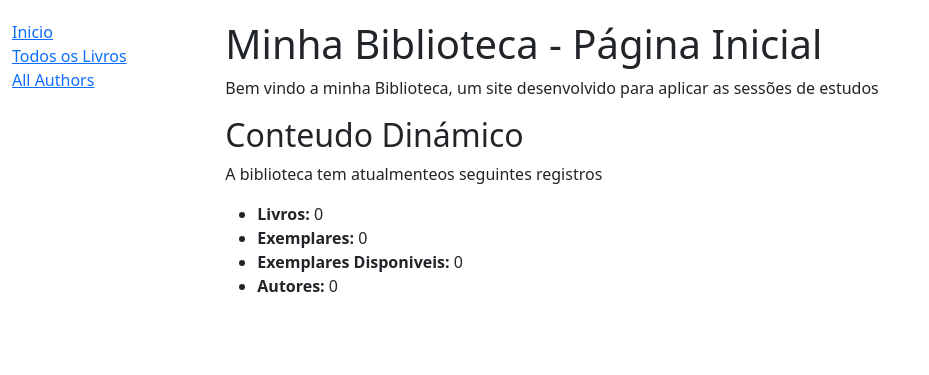
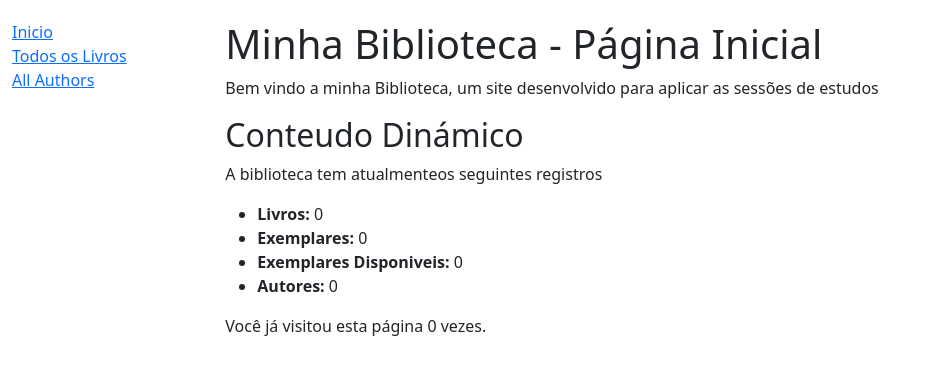
Before and after one commit to tiagodelima-sc/mdn-library, a Django app: page /catalogo/ in a window 1280 px wide. Shown: the top 375 px of the page, without its empty margins (0-929 px from the left). Run offline with Django 4.2, Linux system fonts and the light colour scheme; data that the repository does not hold is empty; parts of the project's set-up code (start-up, migrations or seed data) failed here and were passed over.

Commit message:
controle de visitas com sessao

```diff
--- a/catalogo/templates/base_generic.html
+++ b/catalogo/templates/base_generic.html
@@ -14,7 +14,7 @@
   {% load static %}
   <link rel="stylesheet" href="{% static 'css/styles.css' %}">
   <!--Impedindo o erro de 404 favicon.ico-->
-  <link rel="shortcut icon" href="#">
+  <!--<link rel="shortcut icon" href="#">-->
 
 
 </head>
--- a/catalogo/templates/index.html
+++ b/catalogo/templates/index.html
@@ -18,4 +18,6 @@
   </ul>
 </div>
 
+<p>Você já visitou esta página {{ num_visitas }}{% if num_visitas == 1 %} vez{% else %} vezes{% endif %}.</p>
+
 {% endblock %}
--- a/catalogo/views.py
+++ b/catalogo/views.py
@@ -17,11 +17,15 @@ def index(request):
     # Contando o numero de autores. A opcao 'all()' é implicita por padrao
     num_autores = Autor.objects.count()
 
+    num_visitas = request.session.get('num_visitas', 0)
+    request.session['num_visitas'] = num_visitas + 1
+
     contexto = {
       'num_livros': num_livros,
       'num_exemplares': num_exemplares,
       'num_exemplares_disponiveis': num_exemplares_disponiveis,
       'num_autores': num_autores,
+      'num_visitas': num_visitas,
     }
 
     # renderizando o template index.html com os dados da variavel contexto
```
